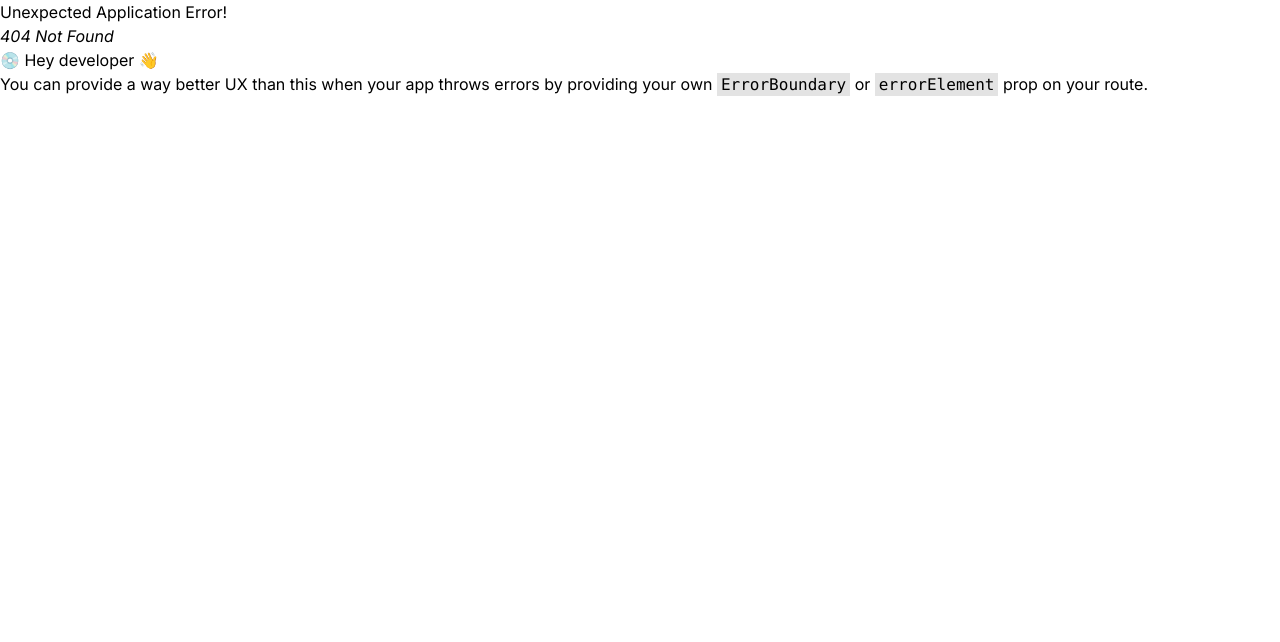
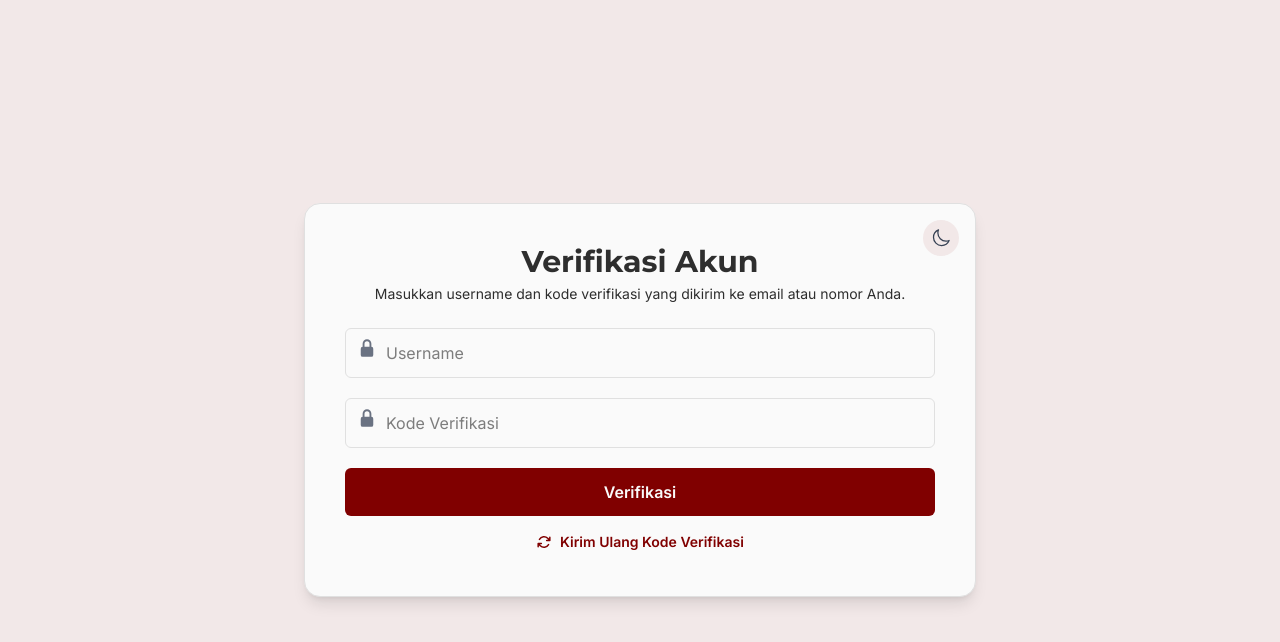
Before and after one commit to frillyl/kujangone, a React app: page /verify-account in a window 1280 px wide. Before the commit this address had no page. Shown: the top 642 px of the page. Built offline with nearby package versions, Linux system fonts and the light colour scheme; the HTML template or start-up script is replaced by a standard one.

Commit message:
Update: Email Verification

```diff
--- a/src/App.jsx
+++ b/src/App.jsx
@@ -5,11 +5,13 @@ import ChangePassword from "./pages/ChangePassword";
 import MainLayout from "./layouts/MainLayout";
 import DashboardAdmin from "./pages/karyawan/admin/Dashboard";
 import DashboardAnggota from "./pages/anggota/Dashboard";
+import VerifyAccount from "./pages/VerifyAccount";
 
 const router = createBrowserRouter ([
   { path: "/register", element: <Register /> },
   { path: "/login", element: <Login /> },
   { path: "/change-password", element: <ChangePassword /> },
+  { path: "/verify-account", element: <VerifyAccount /> },
   {
     path: "/dashboard/admin",
     element: <MainLayout />,
--- a/src/pages/Register.jsx
+++ b/src/pages/Register.jsx
@@ -1,4 +1,5 @@
 import { useState, useRef, useEffect } from "react";
+import { useNavigate } from "react-router-dom";
 import { UserIcon, IdentificationIcon, EnvelopeIcon, DevicePhoneMobileIcon } from "@heroicons/react/16/solid";
 import ThemeToggle from "../components/ThemeToggle";
 
@@ -6,6 +7,7 @@ export default function Register() {
     const [search, setSearch] = useState("");
     const [open, setOpen] = useState(false);
     const dropdownRef = useRef(null);
+    const nav = useNavigate();
 
     const daftarPangkat = [
         {
@@ -82,8 +84,7 @@ export default function Register() {
             const data = await res.json();
             if (!res.ok) throw new Error(data.message || "Registrasi gagal");
 
-            alert("Registrasi berhasil! Silahkan verifikasi akun Anda.");
-            setForm({ nama: "", nrp: "", pangkat: "", email: "", noHp: "" });
+            nav("/verify-account", { state: { username: form.nrp } });
         } catch (err) {
             setError(err.message);
         } finally {
--- /dev/null
+++ b/src/pages/VerifyAccount.jsx
@@ -0,0 +1,113 @@
+import { useState, useEffect } from "react";
+import { useLocation, useNavigate } from "react-router-dom";
+import { ArrowPathIcon, LockClosedIcon } from "@heroicons/react/16/solid";
+import ThemeToggle from "../components/ThemeToggle";
+
+export default function VerifyAccount() {
+    const { state } = useLocation();
+    const nav = useNavigate();
+    const [username, setUsername] = useState(state?.username || "");
+    const [code, setCode] = useState("");
+    const [loading, setLoading] = useState(false);
+    const [resending, setResending] = useState(false);
+    const [error, setError] = useState("");
+    const [message, setMessage] = useState("");
+    const [cooldown, setCooldown] = useState(0);
+
+    useEffect(() => {
+        if (cooldown <= 0) return;
+        const timer = setInterval(() => {
+            setCooldown((prev) => (prev > 0 ? prev - 1 : 0));
+        }, 1000);
+        return () => clearInterval(timer);
+    }, [cooldown]);
+
+    const handleSubmit = async (e) => {
+        e.preventDefault();
+        setLoading(true);
+        setError("");
+        setMessage("");
+
+        try {
+            const res = await fetch(`${import.meta.env.VITE_API_URL}/api/auth/verify`, {
+                method: "POST",
+                headers: { "Content-Type": "application/json" },
+                body: JSON.stringify({ username, code }),
+            });
+
+            const data = await res.json();
+            if (!res.ok) throw new Error(data.message || "Verifikasi gagal");
+
+            alert("Akun berhasil diverifikasi! Silahkan login.");
+            nav("/login");
+        } catch (err) {
+            setError(err.message);
+        } finally {
+            setLoading(false);
+        }
+    };
+
+    const handleResend = async () => {
+        if (!username) {
+            setError("Masukkan username terlebih dahulu.");
+            return;
+        }
+
+        setResending(true);
+        setError("");
+        setMessage("");
+
+        try {
+            const res = await fetch(`${import.meta.env.VITE_API_URL}/api/auth/resend-verification`, {
+                method: "POST",
+                headers: { "Content-Type": "application/json"},
+                body: JSON.stringify({ username }),
+            });
+
+            const data = await res.json();
+            if (!res.ok) throw new Error(data.message || "Gagal mengirim ulang kode");
+
+            setMessage("Kode verifikasi baru telah terkirim! Silahkan cek email atau kotak pesan Anda.");
+        } catch (err) {
+            setError(err.message);
+        } finally {
+            setResending(false);
+        }
+    };
+
+    return (
+        <div className="flex items-center justify-center min-h-screen bg-secondary-light transition-colors duration-300 px-4 sm:px-6 md:px-8">
+            <div className="relative w-full max-w-sm sm:max-w-md md:max-w-lg lg:max-w-xl xl:max-w-2xl p-6 sm:p-8 md:p-10 rounded-2xl shadow-md md:shadow-lg bg-background-light border border-line-light transition-all duration-300">
+                <ThemeToggle className="absolute top-3 right-3 sm:top-4 sm:right-4" />
+
+                <h1 className="text-xl sm:text-2xl lg:text-3xl font-bold font-heading mb-1 text-text-light text-center">Verifikasi Akun</h1>
+                <p className="text-xs sm:text-sm mb-6 text-center text-text-light">Masukkan username dan kode verifikasi yang dikirim ke email atau nomor Anda.</p>
+
+                {error && <div className="text-red-600 text-sm mb-4 text-center font-medium">{error}</div>}
+                {message && <div className="text-green-600 text-sm mb-4 text-center font-medium">{message}</div>}
+
+                <form onSubmit={handleSubmit} className="space-y-3 sm:space-y-4 md:space-y-5 text-left">
+                    <div className="relative">
+                        <LockClosedIcon className="absolute left-3 top-2.5 h-4 w-4 sm:h-5 sm:w-5 text-gray-500 dark:text-gray-400" />
+                        <input type="text" placeholder="Username" value={username} onChange={(e) => setUsername(e.target.value)} required className="w-full pl-9 sm:pl-10 pr-3 py-2 sm:py-2.5 md:py-3 rounded-md border border-line-light focus:outline-none focus:ring-2 focus:ring-primary-light transition-colors duration-300" />
+                    </div>
+                    <div className="relative">
+                        <LockClosedIcon className="absolute left-3 top-2.5 h-4 w-4 sm:h-5 sm:w-5 text-gray-500 dark:text-gray-400" />
+                        <input type="text" placeholder="Kode Verifikasi" value={code} onChange={(e) => setCode(e.target.value)} required className="w-full pl-9 sm:pl-10 pr-3 py-2 sm:py-2.5 md:py-3 rounded-md border border-line-light focus:outline-none focus:ring-2 focus:ring-primary-light transition-colors duration-300" />
+                    </div>
+
+                    <button type="submit" disabled={loading} className="w-full py-2 sm:py-2.5 md:py-3 font-semibold rounded-md bg-primary-light text-background-light hover:opacity-90 active:scale-[0.98] transition-all duration-300">
+                        {loading ? "Memverifikasi..." : "Verifikasi"}
+                    </button>
+                </form>
+
+                <div className="mt-4 text-center">
+                    <button onClick={handleResend} disabled={resending} className="inline-flex items-center gap-2 text-sm text-primary-light font-semibold hover:underline">
+                        <ArrowPathIcon className={`w-4 h-4 ${resending ? "animate:spin": ""}`} />
+                        {resending ? "Mengirim ulang..." : cooldown > 0 ? `Tunggu ${cooldown}s` : "Kirim Ulang Kode Verifikasi"}
+                    </button>
+                </div>
+            </div>
+        </div>
+    );
+}
```
